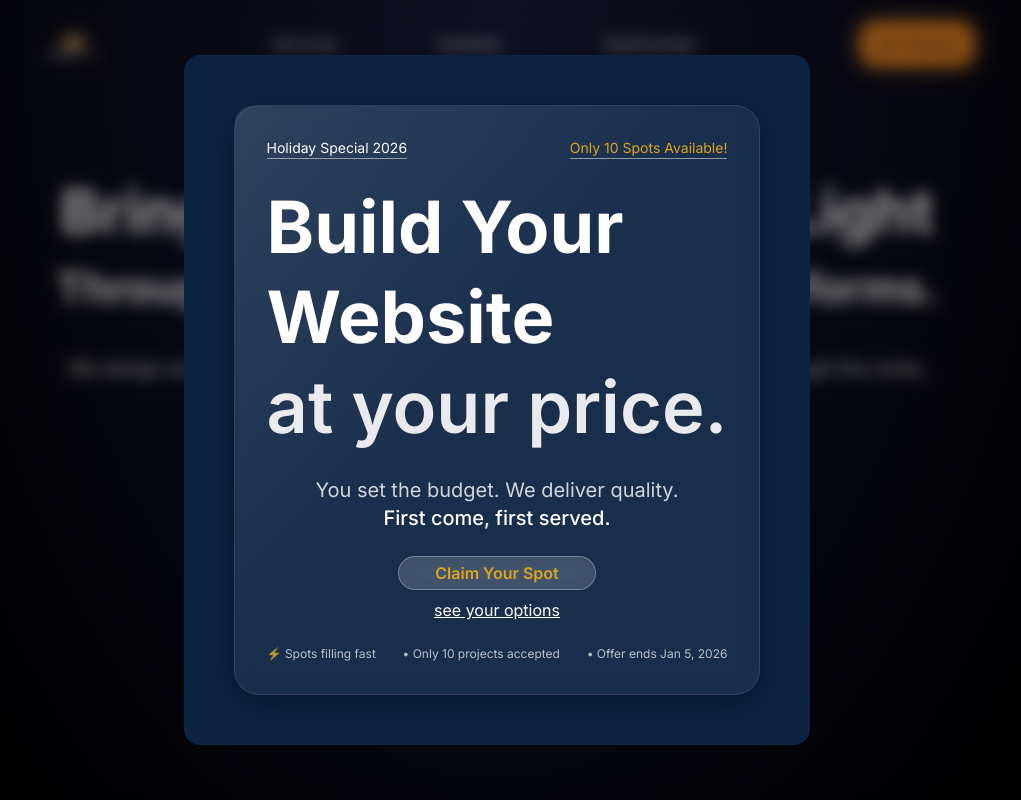
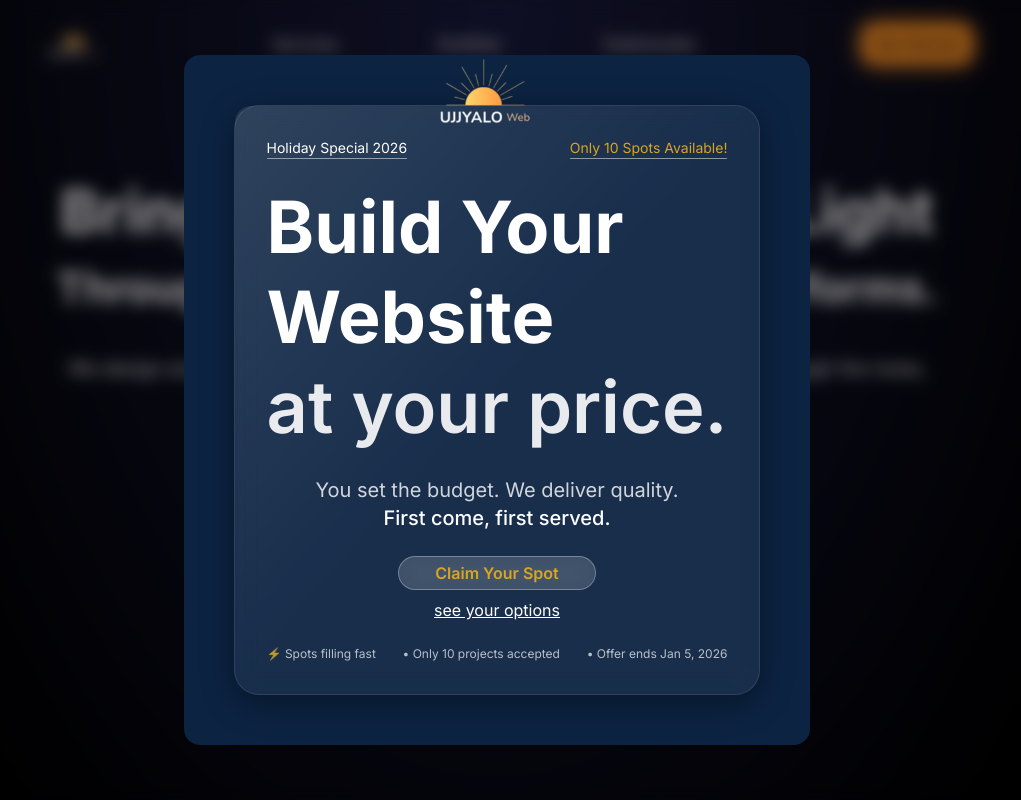
Before and after one commit to AayushKuinkel007/UjjyaloWeb, a Next.js app in the folder frontend/: page / in a window 1280 px wide. Shown: the top 800 px of the page, without its empty margins (143-1164 px from the left). Built offline with nearby package versions, Linux system fonts and the light colour scheme.

Commit message:
logo add opening modal

```diff
--- a/frontend/app/Components/OpeningModal.jsx
+++ b/frontend/app/Components/OpeningModal.jsx
@@ -1,6 +1,6 @@
 import React, { useEffect, useState } from "react";
 import { motion } from "framer-motion";
-
+import logo from "../Assets/logo.png"
 const OpeningModal = () => {
   const [open, setOpen] = useState(false);
 
@@ -20,7 +20,8 @@ const OpeningModal = () => {
             className="fixed inset-0 z-50 flex items-center justify-center bg-black/40 backdrop-blur-sm px-4"
             onClick={handleClose}
           >
-            <div className="px-[50px] py-[50px] rounded-2xl bg-[#0c2342] backdrop-blur-xl">
+            <div className="relative px-[50px] py-[50px] rounded-2xl bg-[#0c2342] backdrop-blur-xl">
+              <img src={logo.src} alt="logo" className="h-40 w-40 absolute top-[-35px] lg:left-55 left-35 z-10"/>
               {/* Modal Card */}
               <motion.div
                 className="relative w-full max-w-xl rounded-2xl p-8 text-white border border-white/20 shadow-2xl"
```
